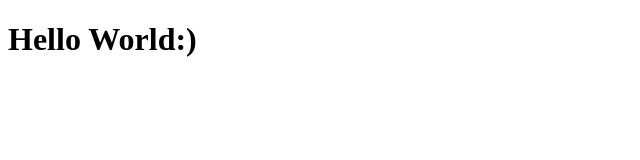
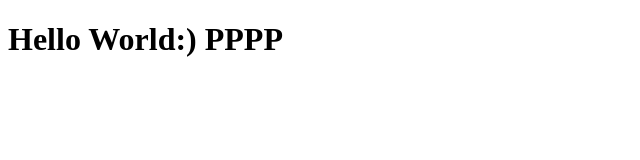
Before and after one commit to AninossII/oroxMovies, a plain HTML site: page index.html in a window 1280 px wide. Shown: the whole page, without its empty margins (0-640 px from the left). Drawn offline with Linux system fonts and the light colour scheme.

Commit message:
Add Index

```diff
--- a/index.html
+++ b/index.html
@@ -7,6 +7,6 @@
     <title>Document</title>
   </head>
   <body>
-    <h1>Hello World:)</h1>
+    <h1>Hello World:) PPPP</h1>
   </body>
 </html>
```
